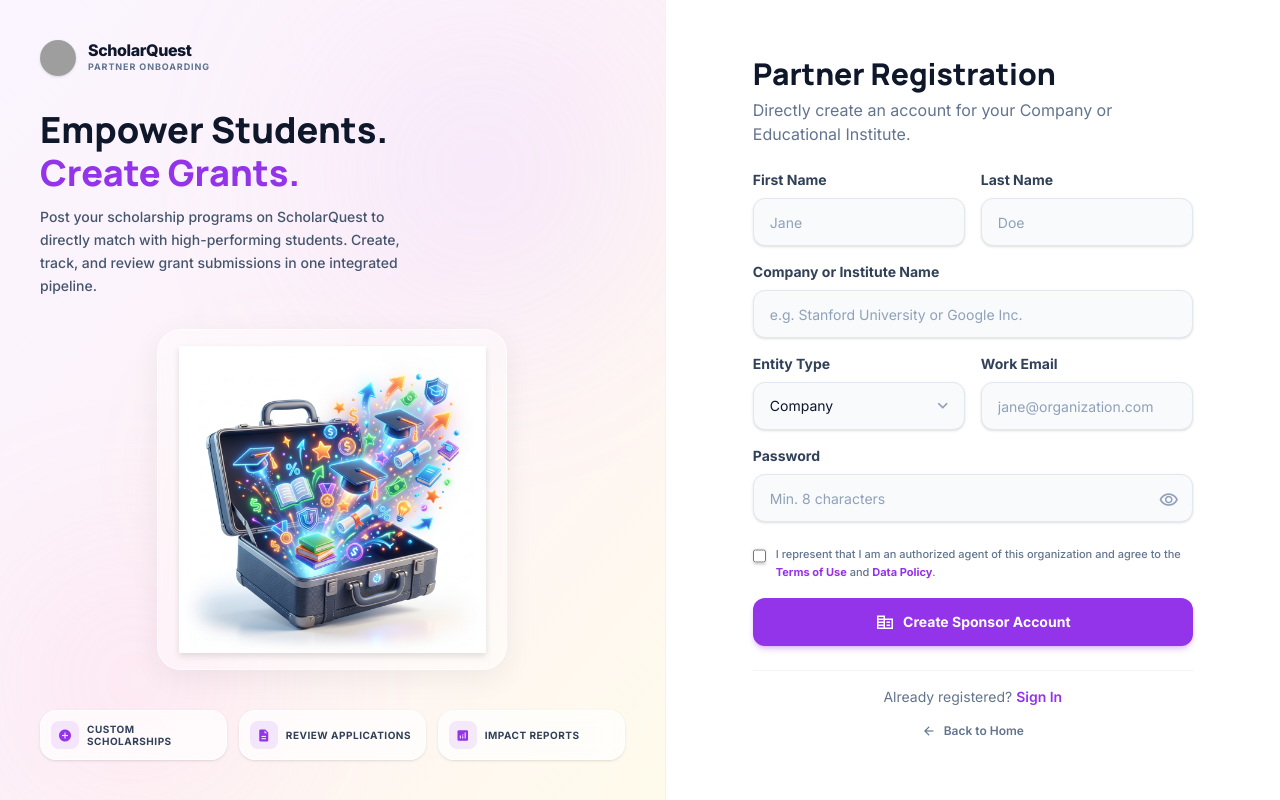
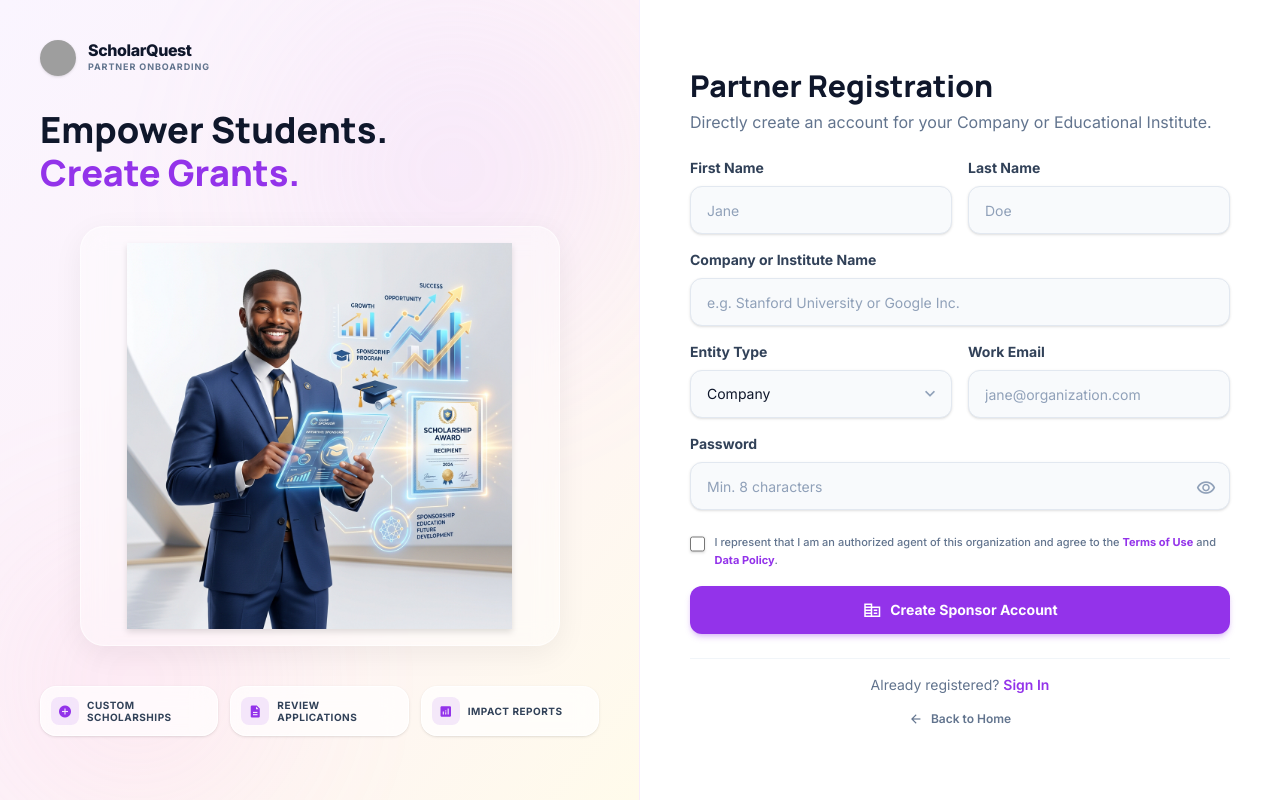
Before and after one commit to Sridharn97/ScholarQuest, a Next.js app in the folder ScholarQuest/: page /provider-signup in a window 1280 px wide. Built offline with nearby package versions, Linux system fonts and the light colour scheme; grey boxes are pictures that could not be loaded.

Commit message:
New Change

```diff
--- a/ScholarQuest/app/provider-login/page.jsx
+++ b/ScholarQuest/app/provider-login/page.jsx
@@ -44,13 +44,13 @@ export default function ProviderLoginPage() {
     <div className="h-screen overflow-hidden flex bg-slate-50">
 
       {/* ===== LEFT: LIGHT STATS & PREVIEW PANEL ===== */}
-      <div className="hidden lg:flex w-[52%] flex-col relative overflow-hidden border-r border-purple-100/50 h-full bg-gradient-to-br from-[#faf5ff] via-[#fdf2f8] to-[#fffbeb]">
+      <div className="hidden lg:flex w-1/2 flex-col relative overflow-hidden border-r border-purple-100/50 h-full bg-gradient-to-br from-[#faf5ff] via-[#fdf2f8] to-[#fffbeb]">
         {/* Colorful floating orbs to match illustrations */}
         <div className="absolute top-[-10%] right-[-10%] w-[500px] h-[500px] rounded-full opacity-40 filter blur-[80px]" style={{ background: 'radial-gradient(circle, rgba(216,180,254,0.5) 0%, rgba(216,180,254,0) 70%)' }} />
         <div className="absolute bottom-[-10%] left-[-10%] w-[400px] h-[400px] rounded-full opacity-40 filter blur-[80px]" style={{ background: 'radial-gradient(circle, rgba(249,168,212,0.5) 0%, rgba(249,168,212,0) 70%)' }} />
         <div className="absolute top-[40%] left-[20%] w-[300px] h-[300px] rounded-full opacity-30 filter blur-[60px]" style={{ background: 'radial-gradient(circle, rgba(253,186,116,0.3) 0%, rgba(253,186,116,0) 70%)' }} />
 
-        <div className="relative z-10 flex flex-col h-full p-10 justify-between">
+        <div className="relative z-10 flex flex-col h-full p-10 pb-16 justify-between">
           <div>
             <Link href="/" className="flex items-center gap-3 mb-8">
               <img src="/Logo.png.png" alt="Logo" className="w-9 h-9 rounded-full object-cover shadow-sm" />
@@ -65,18 +65,16 @@ export default function ProviderLoginPage() {
                 Host Scholarships.<br />
                 <span className="text-primary">Fund Futures.</span>
               </h1>
-              <p className="text-slate-600 text-sm leading-relaxed max-w-sm font-medium">
-                The dashboard for corporate and institutional partners to create scholarships, track applicant milestones, and fund the next generation of leaders.
-              </p>
+
             </div>
           </div>
 
-          <div className="relative w-[350px] h-[350px] mx-auto my-4 rounded-3xl overflow-hidden border border-white/60 shadow-[0_8px_30px_rgb(0,0,0,0.06)] bg-white/40 backdrop-blur-md flex items-center justify-center p-4">
+          <div className="relative w-[480px] h-[480px] mx-auto my-4 rounded-3xl overflow-hidden border border-white/60 shadow-[0_8px_30px_rgb(0,0,0,0.06)] bg-white/40 backdrop-blur-md flex items-center justify-center p-4">
             <Image
               src="/provider_login_hero_new.png"
               alt="Sponsor Portal Illustration"
-              width={350}
-              height={350}
+              width={480}
+              height={480}
               className="w-full h-full object-contain drop-shadow-md"
               unoptimized
               priority
@@ -111,8 +109,8 @@ export default function ProviderLoginPage() {
       </div>
 
       {/* ===== RIGHT: FORM PANEL ===== */}
-      <div className="flex-1 flex flex-col justify-center items-center px-8 py-12 bg-white h-full overflow-y-auto">
-        <div className="w-full max-w-[400px] py-4">
+      <div className="flex-1 bg-white h-full overflow-hidden flex flex-col justify-center items-center px-8">
+        <div className="w-full max-w-[480px]">
           <div className="flex items-center gap-3 mb-10 lg:hidden">
             <img src="/Logo.png.png" alt="Logo" className="w-9 h-9 rounded-full object-cover shadow-sm" />
             <p className="font-extrabold text-slate-900 text-lg tracking-tight">ScholarQuest Portal</p>
--- a/ScholarQuest/app/provider-signup/page.jsx
+++ b/ScholarQuest/app/provider-signup/page.jsx
@@ -66,13 +66,13 @@ export default function ProviderSignupPage() {
     <div className="h-screen overflow-hidden flex bg-slate-50">
 
       {/* ===== LEFT: LIGHT STATS & PREVIEW PANEL ===== */}
-      <div className="hidden lg:flex w-[52%] flex-col relative overflow-hidden border-r border-purple-100/50 h-full bg-gradient-to-br from-[#faf5ff] via-[#fdf2f8] to-[#fffbeb]">
+      <div className="hidden lg:flex w-1/2 flex-col relative overflow-hidden border-r border-purple-100/50 h-full bg-gradient-to-br from-[#faf5ff] via-[#fdf2f8] to-[#fffbeb]">
         {/* Colorful floating orbs to match illustrations */}
         <div className="absolute top-[-10%] right-[-10%] w-[500px] h-[500px] rounded-full opacity-40 filter blur-[80px]" style={{ background: 'radial-gradient(circle, rgba(216,180,254,0.5) 0%, rgba(216,180,254,0) 70%)' }} />
         <div className="absolute bottom-[-10%] left-[-10%] w-[400px] h-[400px] rounded-full opacity-40 filter blur-[80px]" style={{ background: 'radial-gradient(circle, rgba(249,168,212,0.5) 0%, rgba(249,168,212,0) 70%)' }} />
         <div className="absolute top-[40%] left-[20%] w-[300px] h-[300px] rounded-full opacity-30 filter blur-[60px]" style={{ background: 'radial-gradient(circle, rgba(253,186,116,0.3) 0%, rgba(253,186,116,0) 70%)' }} />
 
-        <div className="relative z-10 flex flex-col h-full p-10 justify-between">
+        <div className="relative z-10 flex flex-col h-full p-10 pb-16 justify-between">
           <div>
             <Link href="/" className="flex items-center gap-3 mb-8">
               <img src="/Logo.png.png" alt="Logo" className="w-9 h-9 rounded-full object-cover shadow-sm" />
@@ -87,20 +87,20 @@ export default function ProviderSignupPage() {
                 Empower Students.<br />
                 <span className="text-primary">Create Grants.</span>
               </h1>
-              <p className="text-slate-600 text-sm leading-relaxed max-w-sm font-medium">
-                Post your scholarship programs on ScholarQuest to directly match with high-performing students. Create, track, and review grant submissions in one integrated pipeline.
-              </p>
+
             </div>
           </div>
 
-          <div className="relative w-[350px] h-[350px] mx-auto my-4 rounded-3xl overflow-hidden border border-white/60 shadow-[0_8px_30px_rgb(0,0,0,0.06)] bg-white/40 backdrop-blur-md flex items-center justify-center p-4">
+          <div className="relative w-[480px] h-[480px] mx-auto my-4 rounded-3xl overflow-hidden border border-white/60 shadow-[0_8px_30px_rgb(0,0,0,0.06)] bg-white/40 backdrop-blur-md flex items-center justify-center p-4">
             <Image
-              src="/provider_signup_hero_new.png"
+              src="/provider_signup_hero_v3.png"
               alt="Partner Onboarding Illustration"
-              width={350}
-              height={350}
+              width={480}
+              height={480}
               className="w-full h-full object-contain drop-shadow-md"
               unoptimized
+              priority
+              loading="eager"
             />
           </div>
 
@@ -122,8 +122,8 @@ export default function ProviderSignupPage() {
       </div>
 
       {/* ===== RIGHT: FORM PANEL ===== */}
-      <div className="flex-1 flex flex-col justify-center items-center px-8 py-12 bg-white h-full overflow-y-auto">
-        <div className="w-full max-w-[440px] py-4">
+      <div className="flex-1 bg-white h-full overflow-hidden flex flex-col justify-center items-center px-8">
+        <div className="w-full max-w-[540px]">
           <div className="flex items-center gap-3 mb-10 lg:hidden">
             <img src="/Logo.png.png" alt="Logo" className="w-9 h-9 rounded-full object-cover shadow-sm" />
             <p className="font-extrabold text-slate-900 text-lg tracking-tight">ScholarQuest Portal</p>
```
Also changed, not shown: ScholarQuest/public/provider_signup_hero_human.png (added), ScholarQuest/public/provider_signup_hero_v3.png (added).
